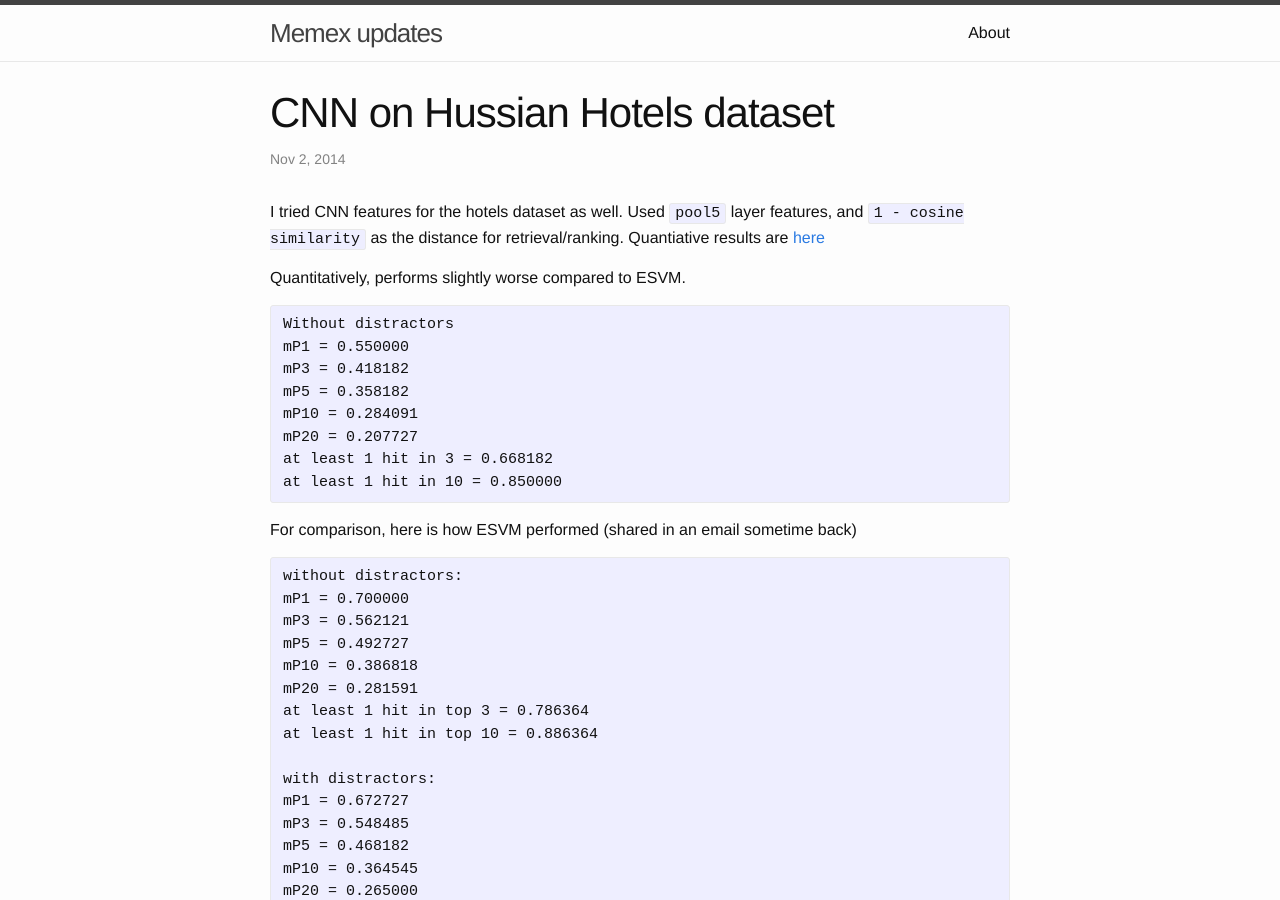
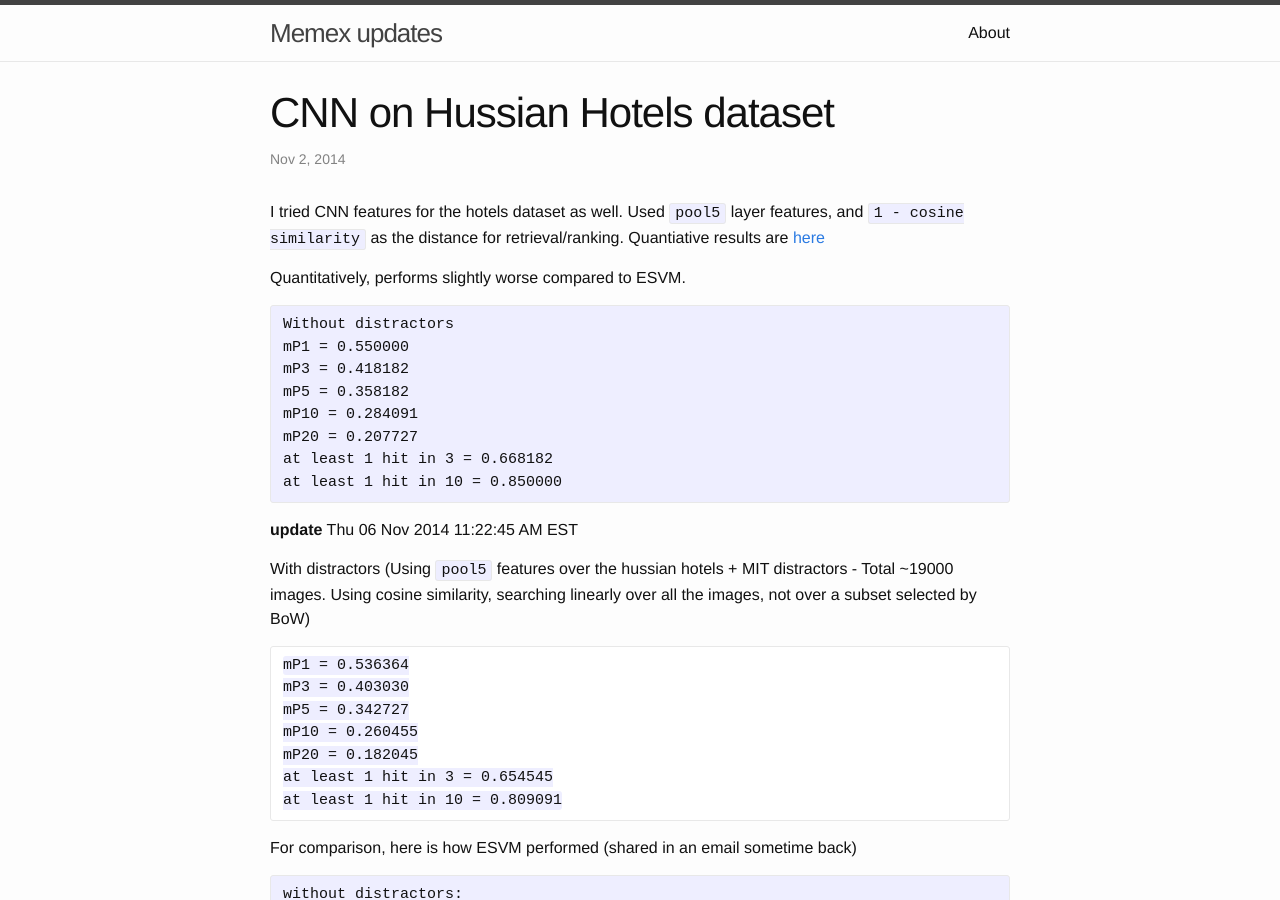
Before and after one commit to rohitgirdhar/memex_weblog, a Jekyll site: the page built from _posts/2014-11-2-CNNOnHotels.markdown, in a window 1280 px wide and 900 px high. Built offline with Jekyll 4.4.1, drawn with Linux system fonts in a browser that asks for light colours; Markdown is read by kramdown in place of the engine named in the settings.

Commit message:
cnn with distractors

````diff
--- a/_posts/2014-11-2-CNNOnHotels.markdown
+++ b/_posts/2014-11-2-CNNOnHotels.markdown
@@ -19,6 +19,21 @@ mP20 = 0.207727
 at least 1 hit in 3 = 0.668182
 at least 1 hit in 10 = 0.850000
 {% endhighlight %}
+
+**update** Thu 06 Nov 2014 11:22:45 AM EST
+
+With distractors (Using `pool5` features over the hussian hotels + MIT distractors - Total ~19000 images.
+Using cosine similarity, searching linearly over all the images, not over a subset selected by BoW)
+
+```text
+mP1 = 0.536364
+mP3 = 0.403030
+mP5 = 0.342727
+mP10 = 0.260455
+mP20 = 0.182045
+at least 1 hit in 3 = 0.654545
+at least 1 hit in 10 = 0.809091
+```
 
 For comparison, here is how ESVM performed (shared in an email sometime back)
 {% highlight text %}
````
